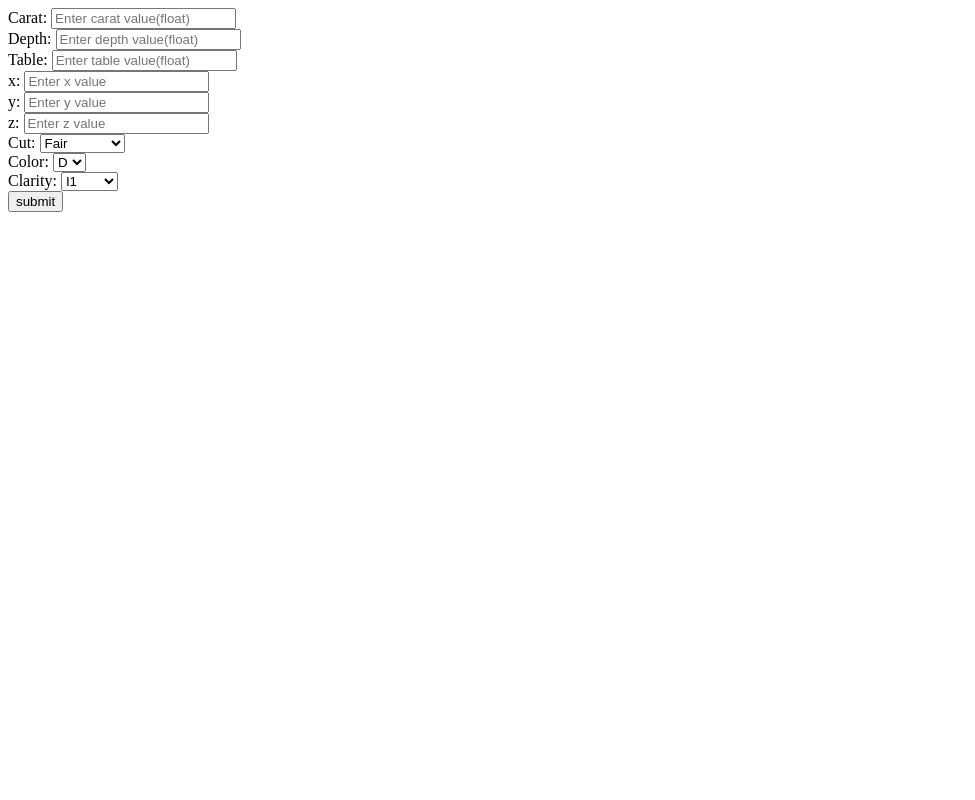
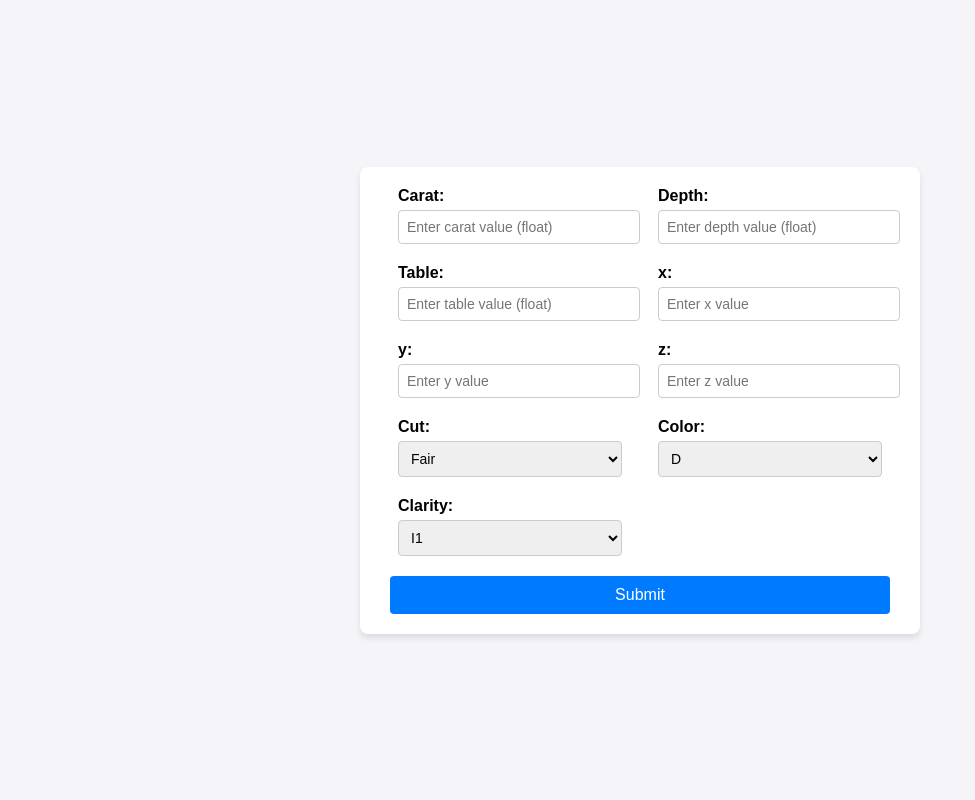
Before and after one commit to Anant4830/FirstMLProject, a Flask app: page /predict in a window 1280 px wide. Shown: the whole page, without its empty margins (0-975 px from the left). Run offline with Flask 3, Linux system fonts and the light colour scheme.

Commit message:
Front end changes

```diff
--- a/templates/form.html
+++ b/templates/form.html
@@ -1,35 +1,111 @@
-<html>
+<!DOCTYPE html>
+<html lang="en">
+<head>
+    <meta charset="UTF-8">
+    <meta name="viewport" content="width=device-width, initial-scale=1.0">
+    <title>Diamond Prediction Form</title>
+    <style>
+        /* General styles for body */
+        body {
+            font-family: Arial, sans-serif;
+            background-color: #f4f4f9;
+            margin: 0;
+            padding: 0;
+            display: flex;
+            justify-content: center;
+            align-items: center;
+            height: 100vh;
+        }
+
+        /* Centered form container */
+        form {
+            background: #fff;
+            padding: 20px 30px;
+            border-radius: 8px;
+            box-shadow: 0 4px 6px rgba(0, 0, 0, 0.1);
+            width: 500px;
+            display: grid;
+            grid-template-columns: 1fr 1fr; /* Two columns of equal width */
+            gap: 20px; /* Space between elements */
+        }
+
+        /* Form group styling */
+        .form-group {
+            display: flex;
+            flex-direction: column;
+            margin: 0 0.5em;
+        }
+
+        .form-group label {
+            font-weight: bold;
+            margin-bottom: 5px;
+        }
+
+        .form-group input,
+        .form-group select {
+            width: 100%;
+            padding: 8px;
+            border: 1px solid #ccc;
+            border-radius: 4px;
+            font-size: 14px;
+        }
+
+        .form-group input:focus,
+        .form-group select:focus {
+            border-color: #007bff;
+            outline: none;
+            box-shadow: 0 0 4px rgba(0, 123, 255, 0.2);
+        }
+
+        /* Submit button styling */
+        input[type="submit"] {
+            background-color: #007bff;
+            color: white;
+            border: none;
+            padding: 10px 15px;
+            font-size: 16px;
+            border-radius: 4px;
+            cursor: pointer;
+            grid-column: span 2; /* Make the submit button span both columns */
+        }
+
+        input[type="submit"]:hover {
+            background-color: #0056b3;
+        }
+    </style>
+</head>
 <body>
     <form action="{{url_for('predict_datapoint')}}" method="POST">
         <div class="form-group">
             <label for="carat">Carat:</label>
-                <input type="text" id="carat" name="carat" placeholder="Enter carat value(float)">
+            <input type="text" id="carat" name="carat" placeholder="Enter carat value (float)">
         </div>
 
         <div class="form-group">
             <label for="depth">Depth:</label>
-                <input type="text" id="depth" name="depth" placeholder="Enter depth value(float)">
+            <input type="text" id="depth" name="depth" placeholder="Enter depth value (float)">
         </div>
 
         <div class="form-group">
             <label for="table">Table:</label>
-                <input type="text" id="table" name="table" placeholder="Enter table value(float)">
+            <input type="text" id="table" name="table" placeholder="Enter table value (float)">
         </div>
 
         <div class="form-group">
-                <label for="carat">x:</label>
+            <label for="x">x:</label>
             <input type="text" id="x" name="x" placeholder="Enter x value">
         </div>
 
         <div class="form-group">
-                <label for="carat">y:</label>
+            <label for="y">y:</label>
             <input type="text" id="y" name="y" placeholder="Enter y value">
         </div>
 
         <div class="form-group">
-                <label for="carat">z:</label>
+            <label for="z">z:</label>
             <input type="text" id="z" name="z" placeholder="Enter z value">
         </div>
+
         <div class="form-group">
             <label for="cut">Cut:</label>
             <select id="cut" name="cut">
@@ -68,9 +144,7 @@
             </select>
         </div>
 
-        <div style="clear:both;"></div>
-        <input type="submit" value="submit">
-
+        <input type="submit" value="Submit">
     </form>
 </body>
 </html>
```
Also changed, not shown: templates/index.html (+45 -2 lines), templates/result.html (+37 -1 lines), static/1_shap_summary_plot.png (added), static/2_shap_force_plot.png (added), static/3_calibration.png (added). Lines whose indentation alone changed are shown as unchanged.
